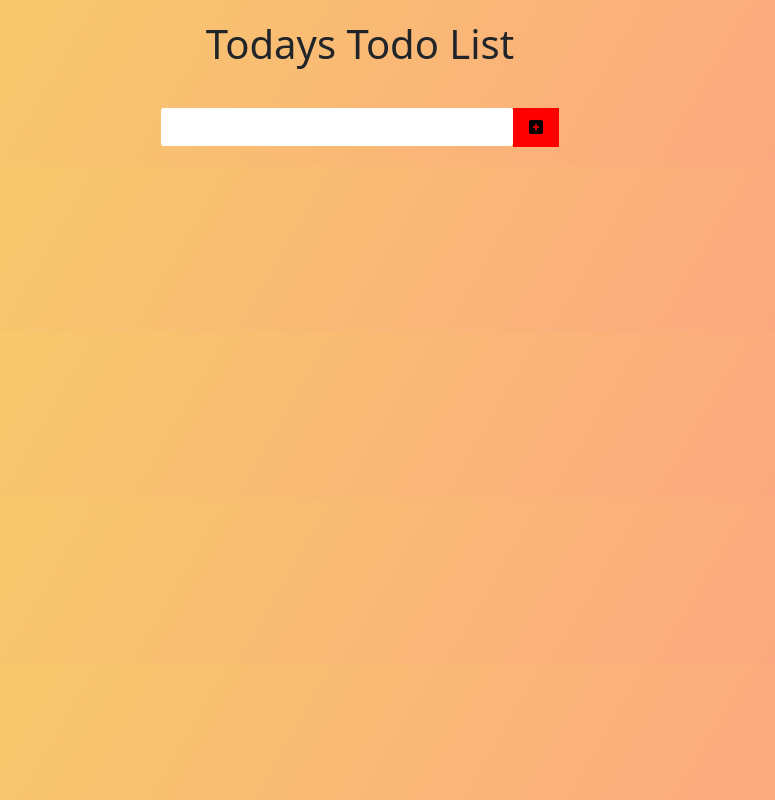
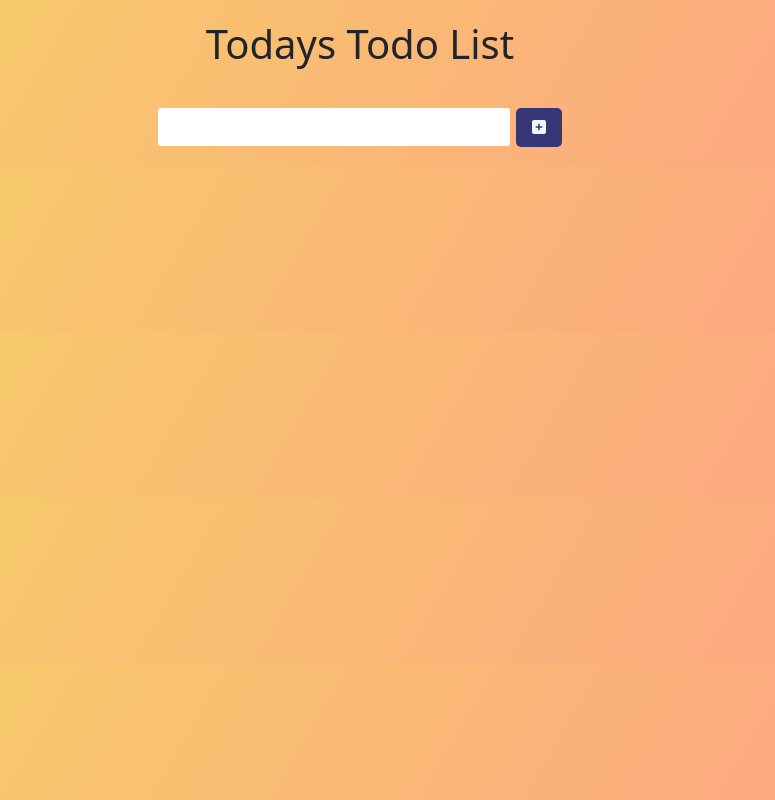
Before and after one commit to ashikurrahmans/Todo-List-Dom, a plain HTML site: page index.html in a window 1280 px wide. Shown: the whole page, without its empty margins (280-1055 px from the left). Drawn offline with nearby package versions, Linux system fonts and the light colour scheme.

Commit message:
Todo List Design complete without Edit option

```diff
--- a/style.css
+++ b/style.css
@@ -4,7 +4,6 @@ body {
   margin: 0;
   padding: 0;
 }
-
 header h1 {
   text-align: center;
   margin: 20px;
@@ -19,9 +18,12 @@ form {
 }
 #submitButton {
   height: 39px;
-  background: red;
+  background: #363677;
   border: none;
   width: 46px;
+  color: aliceblue;
+  margin-left: 6px;
+  border-radius: 5px;
 }
 form input {
   border: none;
@@ -49,7 +51,6 @@ form input {
 .remove-btn {
   margin: 0 4px;
 }
-
 .fa-trash {
   pointer-events: none;
 }
```
